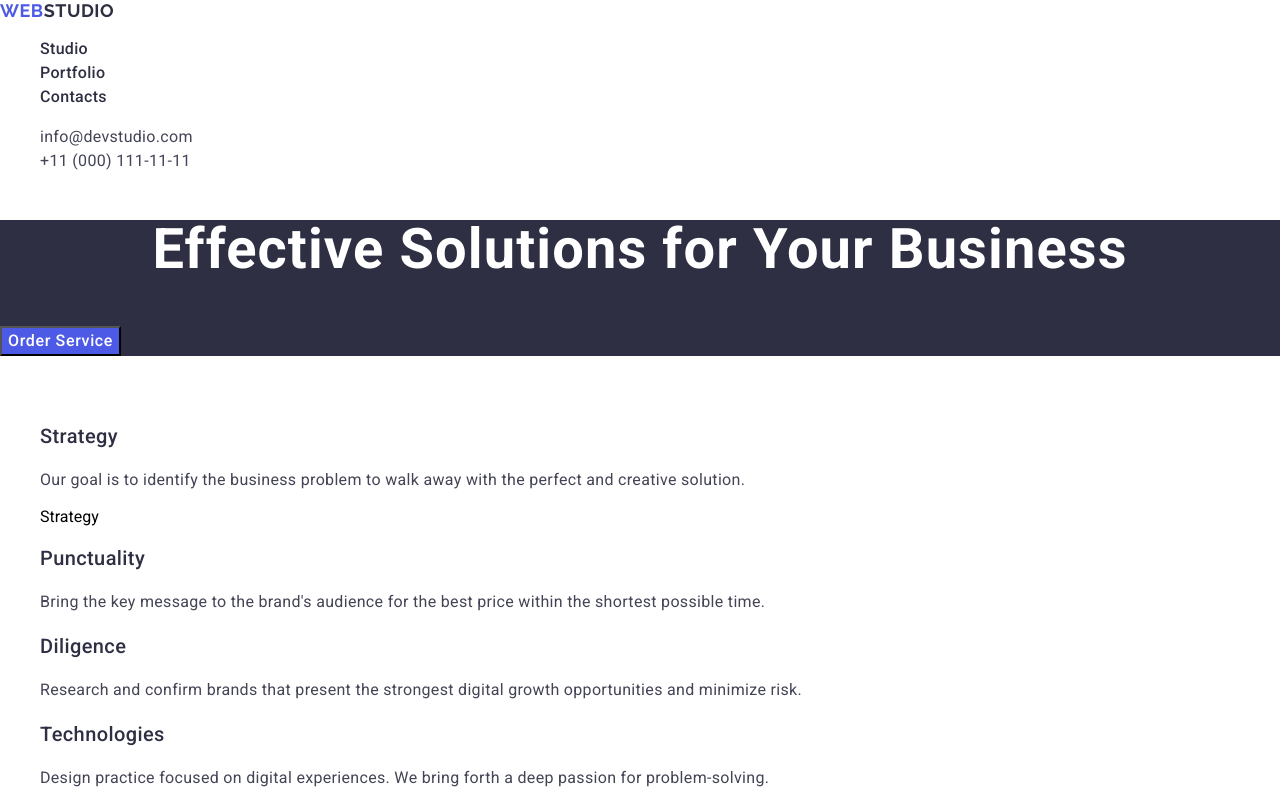
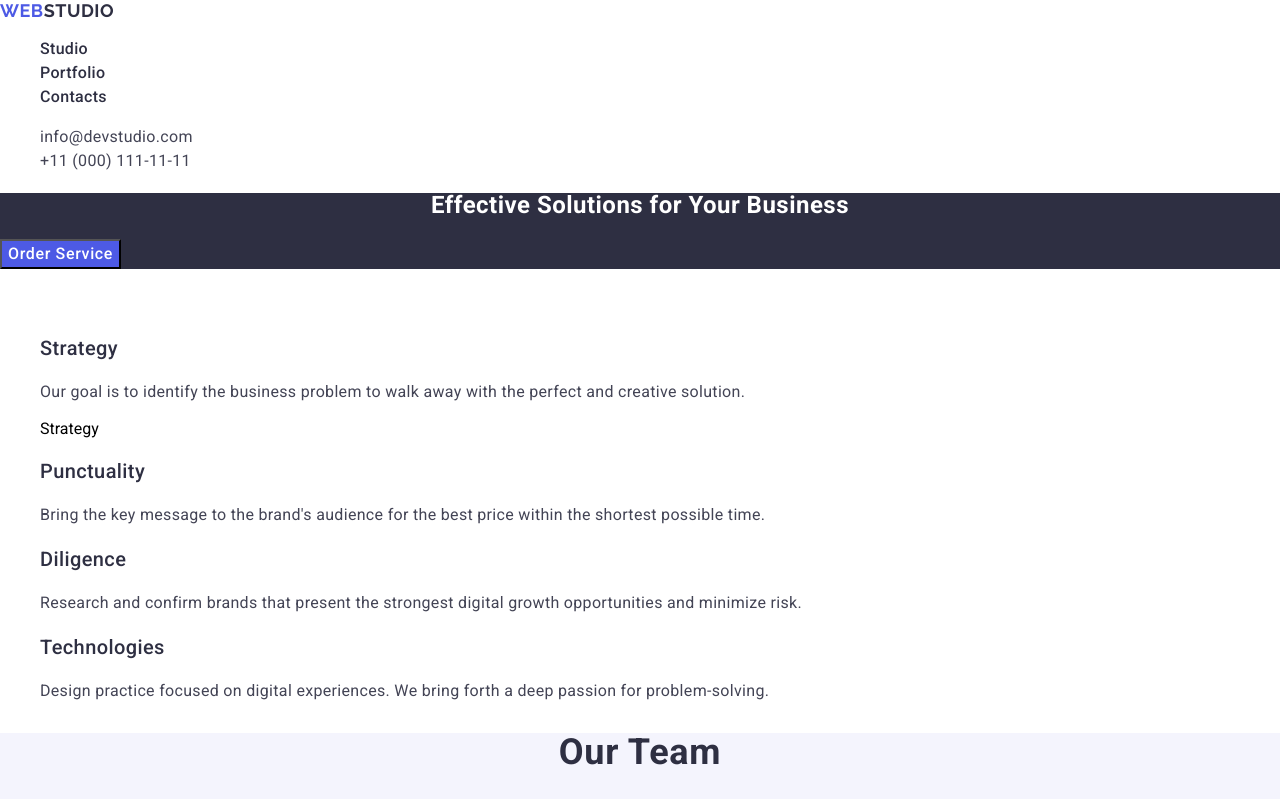
Before and after one commit to Bmyourname/goit-markup-hw-02-main, a plain HTML site: page index.html in a window 1280 px wide. Shown: the top 799 px of the page. Drawn offline with nearby package versions, Linux system fonts and the light colour scheme.

Commit message:
Update styles.css

```diff
--- a/css/styles.css
+++ b/css/styles.css
@@ -100,7 +100,7 @@ button {
 
 .box-title {
     font-weight: 700;
-    font-size: 56px;
+    font-size: 56 px;
     line-height: 1.07;
     text-align: center;
     letter-spacing: 0.02em;
```
